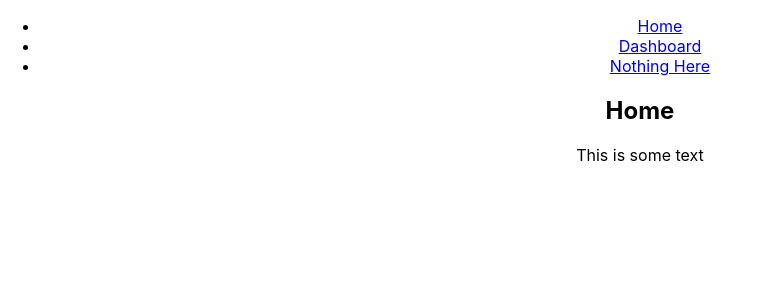
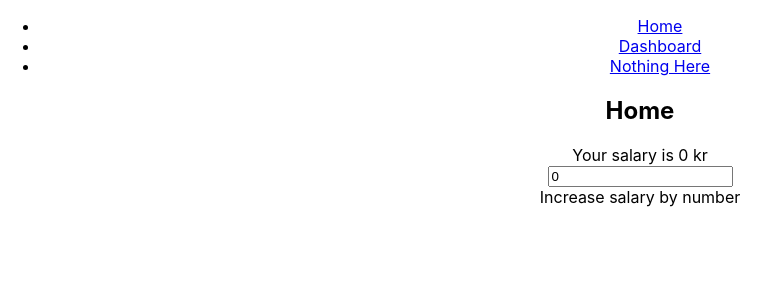
Before and after one commit to metzzarn/economy-planner-cra, a React (Create React App) app: page / in a window 1280 px wide. Shown: the top 300 px of the page, without its empty margins (0-780 px from the left). Built offline with nearby package versions, Linux system fonts and the light colour scheme.

Commit message:
WIP Salary input field

```diff
--- a/src/App.tsx
+++ b/src/App.tsx
@@ -1,6 +1,9 @@
-import React from "react";
+import React, { useState } from "react";
 import "./App.css";
 import { Link, Outlet, Route, Routes } from "react-router-dom";
+import { useSelector } from "react-redux";
+import { selectSalary, set } from "./salarySlice";
+import { useAppDispatch } from "./hooks";
 
 export default function App() {
   return (
@@ -49,10 +52,27 @@ const Menu = () => (
 );
 
 const Home = () => {
+  const salary = useSelector(selectSalary);
+  const dispatch = useAppDispatch();
+  const [salaryIncrease, setSalaryIncrease] = useState<number>(0);
+
+  const increaseSalary = () => {
+    dispatch(set(salary + salaryIncrease));
+  };
+
   return (
     <div>
       <h2>Home</h2>
-      This is some text
+      {`Your salary is ${salary} kr`}
+      <div>
+        <input
+          type={"number"}
+          id={"salary"}
+          value={salaryIncrease}
+          onChange={(e) => setSalaryIncrease(+e.target.value)}
+        />
+      </div>
+      <div onClick={() => increaseSalary()}>Increase salary by number</div>
     </div>
   );
 };
--- /dev/null
+++ b/src/hooks.ts
@@ -0,0 +1,6 @@
+import { TypedUseSelectorHook, useDispatch, useSelector } from "react-redux";
+import type { AppDispatch, RootState } from "./store";
+
+// Use throughout your app instead of plain `useDispatch` and `useSelector`
+export const useAppDispatch: () => AppDispatch = useDispatch;
+export const useAppSelector: TypedUseSelectorHook<RootState> = useSelector;
--- a/src/salarySlice.ts
+++ b/src/salarySlice.ts
@@ -1,17 +1,25 @@
-import { createSlice } from "@reduxjs/toolkit";
+import { createSlice, PayloadAction } from "@reduxjs/toolkit";
+import { RootState } from "./store";
+
+interface SalaryState {
+  value: number;
+}
+
+const initialState: SalaryState = {
+  value: 0,
+};
 
 export const salarySlice = createSlice({
   name: "salary",
-  initialState: {
-    value: 0.0,
-  },
+  initialState,
   reducers: {
-    set: (state, action) => {
+    set: (state, action: PayloadAction<number>) => {
       state.value = action.payload;
     },
   },
 });
 
 export const { set } = salarySlice.actions;
+export const selectSalary = (state: RootState) => state.salary.value;
 
 export default salarySlice.reducer;
--- a/src/store.tsx
+++ b/src/store.tsx
@@ -1,6 +1,11 @@
 import { configureStore } from "@reduxjs/toolkit";
 import salaryReducer from "./salarySlice";
 
-export default configureStore({
-  reducer: { salaryReducer: salaryReducer },
+const store = configureStore({
+  reducer: { salary: salaryReducer },
 });
+
+export type RootState = ReturnType<typeof store.getState>;
+export type AppDispatch = typeof store.dispatch;
+
+export default store;
```
